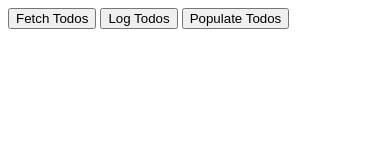
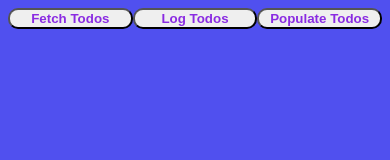
Before and after one commit to noearobles/dummy-data-todo-list, a plain HTML site: page index.html in a window 390 px wide. Drawn offline with Linux system fonts and the light colour scheme.

Commit message:
added mobile css

```diff
--- a/index.html
+++ b/index.html
@@ -5,17 +5,23 @@
     <meta charset="UTF-8">
     <meta http-equiv="X-UA-Compatible" content="IE=edge">
     <meta name="viewport" content="width=device-width, initial-scale=1.0">
-    <link rel="stylesheet" href="style.css">
+    <link rel="preconnect" href="https://fonts.googleapis.com">
+    <link rel="preconnect" href="https://fonts.gstatic.com" crossorigin>
+    <link
+        href="https://fonts.googleapis.com/css2?family=Arimo&family=Fira+Sans&family=Roboto+Condensed:ital,wght@0,700;1,400&display=swap"
+        rel="stylesheet">
     <title>To Do List</title>
     <link rel="stylesheet" href="./style.css">
 </head>
 
 <body>
-    <button onclick="fetchTodos()">Fetch Todos</button>
-    <button onclick="logTodos()">Log Todos</button>
-    <button onclick="populateTodos()">Populate Todos</button>
+    <div class="buttons">
+        <button onclick="fetchTodos()">Fetch Todos</button>
+        <button onclick="logTodos()">Log Todos</button>
+        <button onclick="populateTodos()">Populate Todos</button>
+    </div>
     <ol id="todo-list">
-    <!-- LIs will go here -->
+        <!-- LIs will go here -->
     </ol>
     <script src="./todo.js"></script>
 </body>
--- /dev/null
+++ b/mobile.css
@@ -0,0 +1,3 @@
+body {
+    min-width: 0;
+}
--- a/style.css
+++ b/style.css
@@ -0,0 +1,23 @@
+body {background-color: rgb(80, 80, 239);
+    font-family: 'Arimo', sans-serif;
+    font-family: 'Fira Sans', sans-serif;
+    font-family: 'Roboto Condensed', sans-serif;
+    grid-template-columns: repeat(3, 1 1 1);
+}
+.buttons{
+    display: flex;align-items: center;
+}
+button {border-radius: 10px;width: 80%;
+    color: blueviolet;
+    font-weight: bolder;
+}
+ol{
+    font-size: smaller;font-weight: bolder;
+}
+#todo-list{
+    align-items: center;
+}
+
+/* body {
+    min-width: 0;
+} */
```
